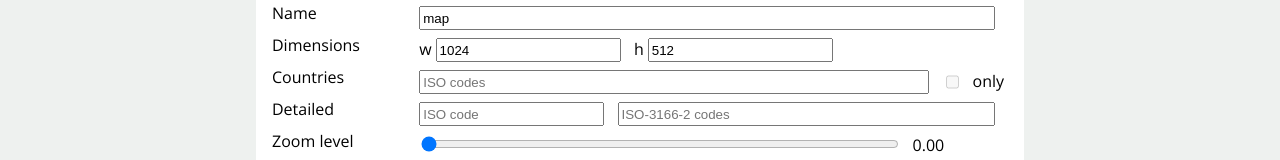
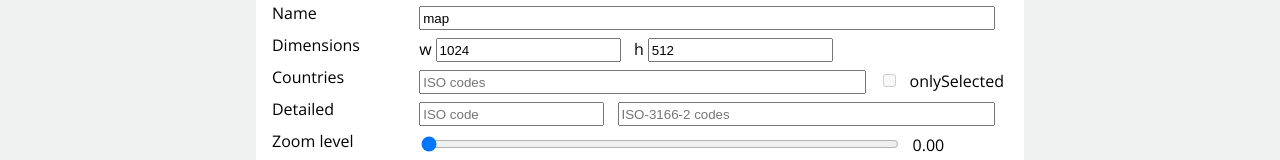
Before and after one commit to jmuffat/jmuffat.com, a Next.js app: page /maps in a window 1280 px wide. Shown: the part 251-411 px from the top of the page. Built offline with nearby package versions, Linux system fonts and the light colour scheme; no server answers.

Commit message:
generalize checkbox fields

```diff
--- /dev/null
+++ b/components/form/checkbox-field.js
@@ -0,0 +1,19 @@
+import React from 'react'
+
+export function CheckboxField(props) {
+  const {form, field} = props
+  const label = props.label || field
+
+  return (
+    <div>
+      <input
+        id={props.id}
+        type="checkbox"
+        disabled={props.disabled}
+        checked={form.data[field]}
+        onClick={()=>form.updateData({[field]:!form.data[field]})}
+      />
+      <label htmlFor={props.id} disabled={props.disabled}>{label}</label>
+    </div>
+  )
+}
--- a/components/form/index.js
+++ b/components/form/index.js
@@ -1,6 +1,7 @@
 export * from './hooks'
 export * from './text-field'
 export * from './number-field'
+export * from './checkbox-field'
 export * from './colors'
 
 export function FormLine(props){
--- a/pages/maps/index.js
+++ b/pages/maps/index.js
@@ -8,6 +8,7 @@ import {
   TextField,
   FloatField,
   IntField,
+  CheckboxField,
   FormColors,
   FormLine
 } from '~/components/form'
@@ -177,13 +178,7 @@ function Home(props) {
 
       <FormLine label="Countries">
         <TextField form={form} field="countries" placeholder="ISO codes" filter={a=>a.toUpperCase()} className="wide" />
-        <input id="cb-solo"
-          type="checkbox"
-          disabled={soloDisabled}
-          checked={form.data.onlySelected}
-          onClick={()=>form.updateData({onlySelected:!form.data.onlySelected})}
-        />
-        <label htmlFor="cb-solo" disabled={soloDisabled}>only</label>
+        <CheckboxField form={form} field="onlySelected" disabled={soloDisabled}/>
       </FormLine>
 
       <FormLine label="Detailed">
```
